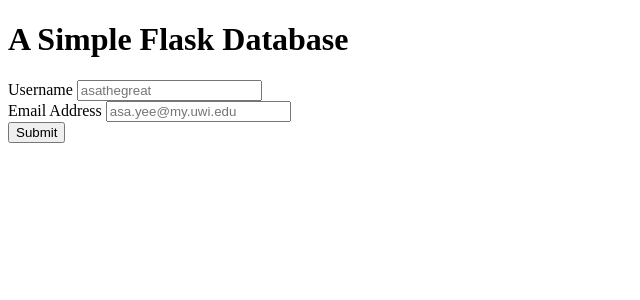
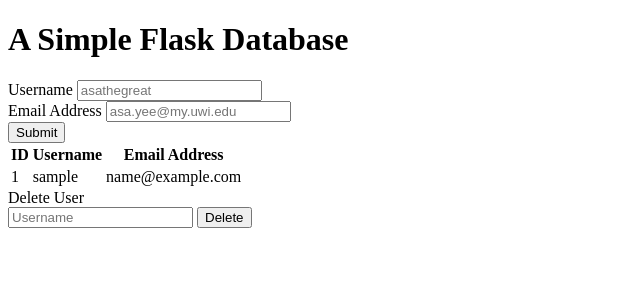
Before and after one commit to sexygod/cloudAss, a Flask app: page / in a window 1280 px wide. Shown: the top 300 px of the page, without its empty margins (0-640 px from the left). Run offline with Flask 2, Linux system fonts and the light colour scheme; tables that the repository leaves empty hold one stand-in row (values such as "Sample post").

Commit message:
Add files via upload

```diff
--- a/simpleFlaskDatabase/app/app.py
+++ b/simpleFlaskDatabase/app/app.py
@@ -9,7 +9,8 @@
 
 @app.route('/')
 def index():
-    return render_template('index.html')
+    user = User.query.all()
+    return render_template('index.html', user=user)
 
 @app.route('/post_user', methods=['POST'])
 def post_user():
@@ -18,5 +19,14 @@
     db.session.commit()
     return redirect(url_for('index'))
 
+@app.route('/delete_user', methods=['GET', 'POST', 'DELETE'])
+def delete_user():
+    user = User.query.filter_by(username = request.form['username']).first()
+
+    db.session.delete(user)
+    db.session.commit()
+
+    return redirect(url_for('index'))
+
 if (__name__ == "__main__"):
     app.run(host="0.0.0.0", port=5000)
--- a/simpleFlaskDatabase/app/templates/index.html
+++ b/simpleFlaskDatabase/app/templates/index.html
@@ -20,5 +20,28 @@
         <input type="submit" name="submitButton" value="Submit">
       </form>
     </div>
+    <div class="">
+      <table>
+        <tr>
+          <th>ID</th>
+          <th>Username</th>
+          <th>Email Address</th>
+        </tr>
+        {% for u in user %}
+          <tr>
+            <td>{{ u.id }}</td>
+            <td>{{ u.username }}</td>
+            <td>{{ u.email }}</td>
+          </tr>
+        {% endfor %}
+      </table>
+    </div>
+    <div class="">
+      Delete User
+      <form class="" action="/delete_user" method="post">
+        <input type="text" name="username" placeholder="Username">
+        <input type="submit" name="deleteButton" value="Delete">
+      </form>
+    </div>
   </body>
 </html>
```
